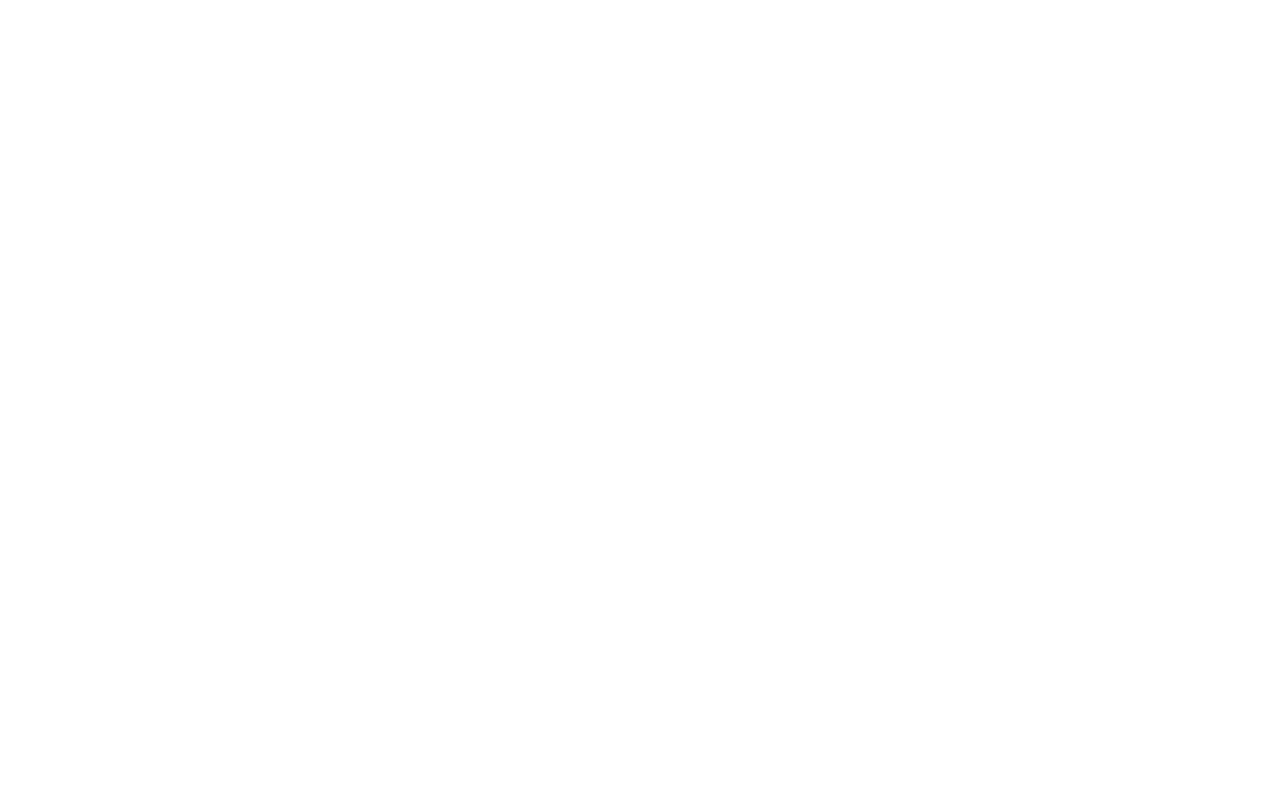
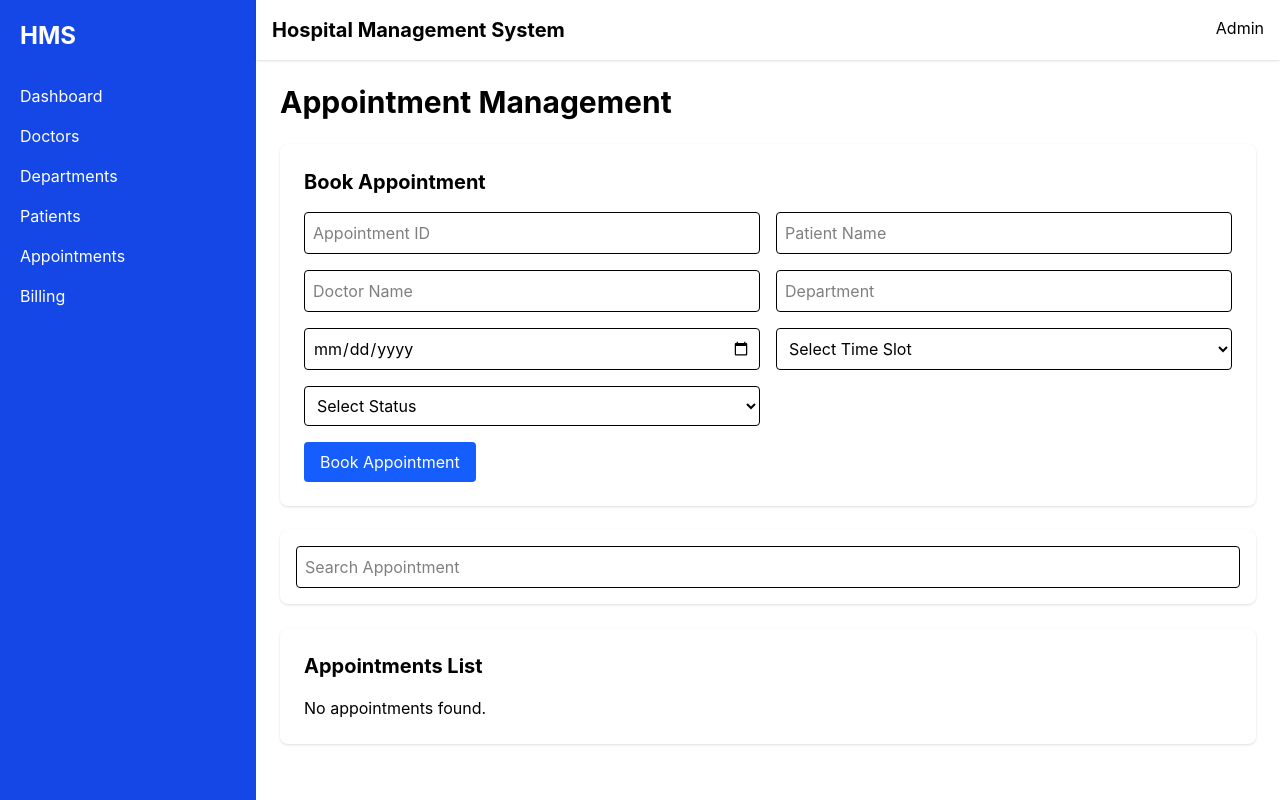
Before and after one commit to Mridu89714/hospital-management-system, a React app: page /appointments in a window 1280 px wide. Before the commit this address had no page. Built offline with nearby package versions, Linux system fonts and the light colour scheme; the HTML template or start-up script is replaced by a standard one.

Commit message:
Implemented appointment crud and search

```diff
--- a/src/App.jsx
+++ b/src/App.jsx
@@ -8,6 +8,7 @@ import PatientDashboard from "./pages/PatientDashboard";
 import Doctors from "./pages/Doctors";
 import Departments from "./pages/Departments";
 import Patients from "./pages/Patients";
+import Appointments from "./pages/Appointments";
 
 function App() {
   return (
@@ -21,6 +22,7 @@ function App() {
         <Route path="/doctors" element={<Doctors />} />
         <Route path="/departments" element={<Departments />} />
         <Route path="/patients" element={<Patients />} />
+        <Route path="/appointments" element={<Appointments />} />
       </Routes>
     </BrowserRouter>
   );
--- a/src/components/Sidebar.jsx
+++ b/src/components/Sidebar.jsx
@@ -24,7 +24,11 @@ function Sidebar() {
   <li>
     <Link to="/patients">Patients</Link>
   </li>
-  <li>Appointments</li>
+  <li>
+  <Link to="/appointments">
+    Appointments
+  </Link>
+</li>
   <li>Billing</li>
 </ul>
     </div>
--- /dev/null
+++ b/src/pages/Appointments.jsx
@@ -0,0 +1,306 @@
+import { useState } from "react";
+import DashboardLayout from "../layouts/DashboardLayout";
+
+function Appointments() {
+  const [appointment, setAppointment] = useState({
+    id: "",
+    patientName: "",
+    doctorName: "",
+    department: "",
+    date: "",
+    timeSlot: "",
+    status: "",
+  });
+
+  const [appointments, setAppointments] = useState([]);
+  const [editIndex, setEditIndex] = useState(null);
+  const [searchTerm, setSearchTerm] = useState("");
+
+  // Add Appointment
+  const handleAddAppointment = () => {
+    if (
+      !appointment.id ||
+      !appointment.patientName ||
+      !appointment.doctorName ||
+      !appointment.department ||
+      !appointment.date ||
+      !appointment.timeSlot ||
+      !appointment.status
+    ) {
+      alert("Please fill all fields");
+      return;
+    }
+
+    setAppointments([...appointments, appointment]);
+
+    setAppointment({
+      id: "",
+      patientName: "",
+      doctorName: "",
+      department: "",
+      date: "",
+      timeSlot: "",
+      status: "",
+    });
+  };
+
+  // Delete Appointment
+  const handleDeleteAppointment = (indexToDelete) => {
+    const updatedAppointments = appointments.filter(
+      (_, index) => index !== indexToDelete
+    );
+
+    setAppointments(updatedAppointments);
+  };
+
+  // Edit Appointment
+  const handleEditAppointment = (index) => {
+    setAppointment(appointments[index]);
+    setEditIndex(index);
+  };
+
+  // Update Appointment
+  const handleUpdateAppointment = () => {
+    const updatedAppointments = [...appointments];
+
+    updatedAppointments[editIndex] = appointment;
+
+    setAppointments(updatedAppointments);
+
+    setAppointment({
+      id: "",
+      patientName: "",
+      doctorName: "",
+      department: "",
+      date: "",
+      timeSlot: "",
+      status: "",
+    });
+
+    setEditIndex(null);
+  };
+
+  // Search
+  const filteredAppointments = appointments.filter(
+    (app) =>
+      app.patientName
+        .toLowerCase()
+        .includes(searchTerm.toLowerCase()) ||
+      app.doctorName
+        .toLowerCase()
+        .includes(searchTerm.toLowerCase()) ||
+      app.department
+        .toLowerCase()
+        .includes(searchTerm.toLowerCase())
+  );
+
+  return (
+    <DashboardLayout>
+      <h1 className="text-3xl font-bold mb-6">
+        Appointment Management
+      </h1>
+
+      {/* Form */}
+      <div className="bg-white p-6 rounded-lg shadow mb-6">
+        <h2 className="text-xl font-bold mb-4">
+          {editIndex !== null
+            ? "Update Appointment"
+            : "Book Appointment"}
+        </h2>
+
+        <div className="grid grid-cols-2 gap-4">
+          <input
+            type="text"
+            placeholder="Appointment ID"
+            value={appointment.id}
+            onChange={(e) =>
+              setAppointment({
+                ...appointment,
+                id: e.target.value,
+              })
+            }
+            className="border p-2 rounded"
+          />
+
+          <input
+            type="text"
+            placeholder="Patient Name"
+            value={appointment.patientName}
+            onChange={(e) =>
+              setAppointment({
+                ...appointment,
+                patientName: e.target.value,
+              })
+            }
+            className="border p-2 rounded"
+          />
+
+          <input
+            type="text"
+            placeholder="Doctor Name"
+            value={appointment.doctorName}
+            onChange={(e) =>
+              setAppointment({
+                ...appointment,
+                doctorName: e.target.value,
+              })
+            }
+            className="border p-2 rounded"
+          />
+
+          <input
+            type="text"
+            placeholder="Department"
+            value={appointment.department}
+            onChange={(e) =>
+              setAppointment({
+                ...appointment,
+                department: e.target.value,
+              })
+            }
+            className="border p-2 rounded"
+          />
+
+          <input
+            type="date"
+            value={appointment.date}
+            onChange={(e) =>
+              setAppointment({
+                ...appointment,
+                date: e.target.value,
+              })
+            }
+            className="border p-2 rounded"
+          />
+
+          <select
+            value={appointment.timeSlot}
+            onChange={(e) =>
+              setAppointment({
+                ...appointment,
+                timeSlot: e.target.value,
+              })
+            }
+            className="border p-2 rounded"
+          >
+            <option value="">Select Time Slot</option>
+            <option>09:00 AM</option>
+            <option>10:00 AM</option>
+            <option>11:00 AM</option>
+            <option>12:00 PM</option>
+            <option>02:00 PM</option>
+            <option>03:00 PM</option>
+            <option>04:00 PM</option>
+          </select>
+
+          <select
+            value={appointment.status}
+            onChange={(e) =>
+              setAppointment({
+                ...appointment,
+                status: e.target.value,
+              })
+            }
+            className="border p-2 rounded"
+          >
+            <option value="">Select Status</option>
+            <option>Pending</option>
+            <option>Confirmed</option>
+            <option>Completed</option>
+            <option>Cancelled</option>
+          </select>
+        </div>
+
+        <button
+          onClick={
+            editIndex !== null
+              ? handleUpdateAppointment
+              : handleAddAppointment
+          }
+          className="mt-4 bg-blue-600 text-white px-4 py-2 rounded"
+        >
+          {editIndex !== null
+            ? "Update Appointment"
+            : "Book Appointment"}
+        </button>
+      </div>
+
+      {/* Search */}
+      <div className="bg-white p-4 rounded-lg shadow mb-6">
+        <input
+          type="text"
+          placeholder="Search Appointment"
+          value={searchTerm}
+          onChange={(e) =>
+            setSearchTerm(e.target.value)
+          }
+          className="border p-2 rounded w-full"
+        />
+      </div>
+
+      {/* Table */}
+      <div className="bg-white p-6 rounded-lg shadow">
+        <h2 className="text-xl font-bold mb-4">
+          Appointments List
+        </h2>
+
+        {filteredAppointments.length === 0 ? (
+          <p>No appointments found.</p>
+        ) : (
+          <table className="w-full border-collapse border">
+            <thead>
+              <tr className="bg-gray-200">
+                <th className="border p-2">ID</th>
+                <th className="border p-2">Patient</th>
+                <th className="border p-2">Doctor</th>
+                <th className="border p-2">Department</th>
+                <th className="border p-2">Date</th>
+                <th className="border p-2">Time</th>
+                <th className="border p-2">Status</th>
+                <th className="border p-2">Actions</th>
+              </tr>
+            </thead>
+
+            <tbody>
+              {filteredAppointments.map((app, index) => (
+                <tr key={index}>
+                  <td className="border p-2">{app.id}</td>
+                  <td className="border p-2">{app.patientName}</td>
+                  <td className="border p-2">{app.doctorName}</td>
+                  <td className="border p-2">{app.department}</td>
+                  <td className="border p-2">{app.date}</td>
+                  <td className="border p-2">{app.timeSlot}</td>
+                  <td className="border p-2">{app.status}</td>
+
+                  <td className="border p-2">
+                    <div className="flex gap-2">
+                      <button
+                        onClick={() =>
+                          handleEditAppointment(index)
+                        }
+                        className="bg-yellow-500 text-white px-3 py-1 rounded"
+                      >
+                        Edit
+                      </button>
+
+                      <button
+                        onClick={() =>
+                          handleDeleteAppointment(index)
+                        }
+                        className="bg-red-500 text-white px-3 py-1 rounded"
+                      >
+                        Delete
+                      </button>
+                    </div>
+                  </td>
+                </tr>
+              ))}
+            </tbody>
+          </table>
+        )}
+      </div>
+    </DashboardLayout>
+  );
+}
+
+export default Appointments;
```
